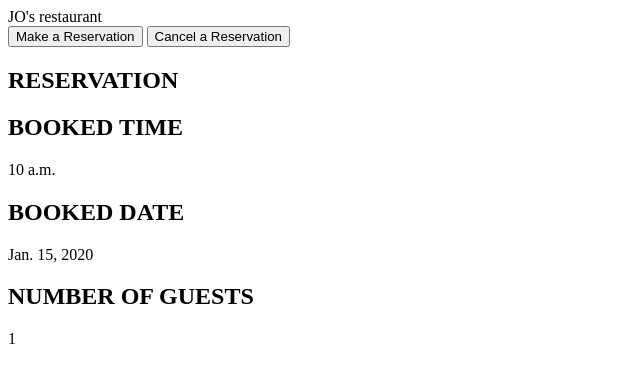
After one commit to Allano256/restaurant_app, a Django app: template booking/templates/booking/thank_you_.html in a window 1280 px wide. The commit adds this page. Shown: the top 383 px of the page, without its empty margins (0-640 px from the left). Run offline with Django 5.2, Linux system fonts and the light colour scheme; the template is opened without the code that fills it: values that come from a table or form of the project are taken from there, others are empty; tables that the repository leaves empty hold one stand-in row (values such as "Sample post").

Commit message:
Update Reservation class to a FormView

```diff
--- /dev/null
+++ b/booking/templates/booking/thank_you_.html
@@ -0,0 +1,31 @@
+{% extends 'base.html' %}
+
+{% block title%}Thank YOU! {% endblock%}
+
+
+ {% block content%}
+
+ <section>
+   <div class="reservation">
+       <h1> RESERVATION</h1>
+   </div>
+
+    <div class="booked">
+       <h2>BOOKED TIME</h2>
+       <p> {{review.time}}</p>
+
+    </div>
+
+    <div class="date">
+       <h2>BOOKED DATE</h2>
+       <p>{{review.date}}</p>
+    </div>
+
+    <div class="guest">
+       <h2>NUMBER OF GUESTS</h2>
+   <p>{{review.number_of_guests}}</p>
+    </div>
+
+ </section>
+
+ {% endblock%}
--- a/booking/url.py
+++ b/booking/url.py
@@ -9,6 +9,7 @@ urlpatterns = [
     path('cancel',views.cancel_booking, name= 'cancel'),
     # path('thanks', views.thank_you, name='thank_you'),
     path('reservation', views.ReservationView.as_view()),
-    path('thanks', views.thank_youView.as_view())
+    path('thanks', views.thank_youView.as_view()),
+
 
 ]
```
Also changed, not shown: booking/forms.py (+12 -0 lines), booking/models.py (+7 -0 lines), booking/templates/booking/thank_you.html (+6 -6 lines), booking/views.py (+48 -16 lines).
